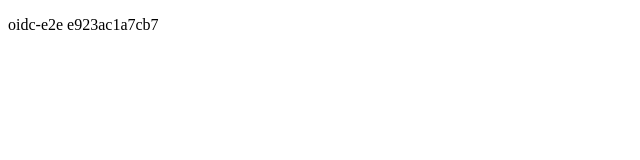
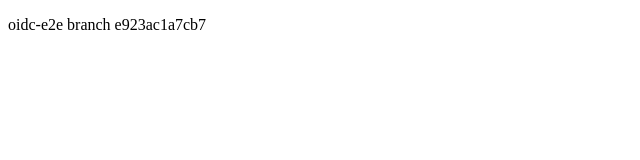
Before and after one commit to valar/action-oidc-e2e, a plain HTML site: page index.html in a window 1280 px wide. Shown: the full height of the page, 0-640 px from the left. Drawn offline with Linux system fonts and the light colour scheme.

```diff
--- a/index.html
+++ b/index.html
@@ -1,3 +1,3 @@
 <!doctype html>
 <title>oidc e2e</title>
-<p>oidc-e2e e923ac1a7cb7</p>
+<p>oidc-e2e branch e923ac1a7cb7</p>
```
